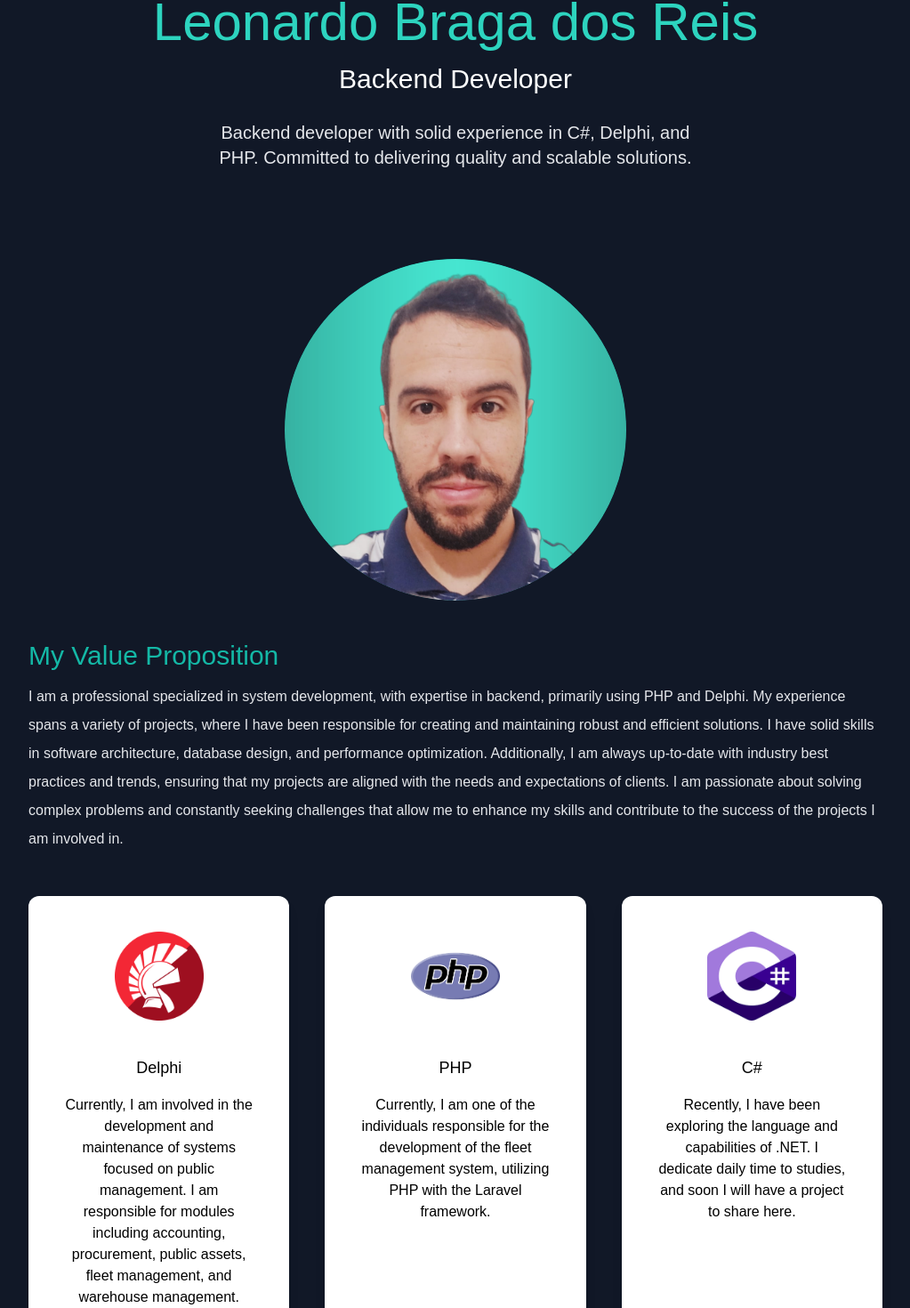
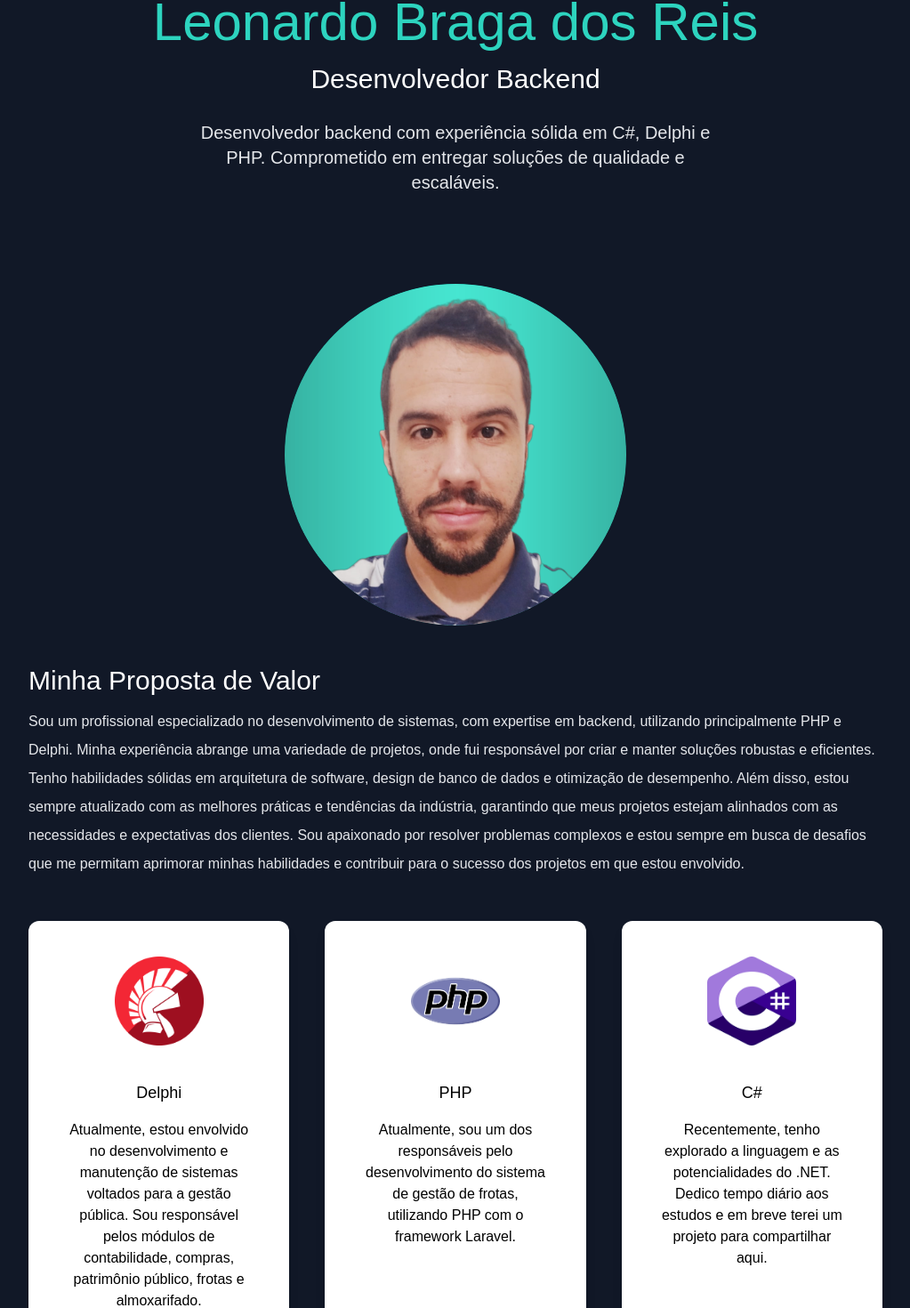
Before and after one commit to leoReiis/Portfolio, a Next.js app: page / in a window 1280 px wide. Shown: the part 209-1679 px from the top of the page at 89% size, without its empty margins (128-1151 px from the left). Built offline with nearby package versions, Linux system fonts and the light colour scheme.

Commit message:
[Hotfix] Bug tags

```diff
--- a/pages/index.js
+++ b/pages/index.js
@@ -1,4 +1,5 @@
 import Head from "next/head";
+import { useEffect } from "react";
 import { AiFillGithub, AiFillLinkedin } from "react-icons/ai";
 import { BsFillMoonStarsFill } from "react-icons/bs";
 import { BsApple } from "react-icons/bs";
@@ -15,7 +16,7 @@ import web4 from "../public/web4.png";
 
 export default function Home() {
   const [darkMode, setDarkMode] = useState(true);
-  const [language, setLanguage] = useState(true);
+  const [language, setLanguage] = useState(false);
 
   return (
     <div className={darkMode ? "dark" : ""}>
@@ -55,27 +56,33 @@ export default function Home() {
             <h2 className="text-5xl py-2 text-teal-600 font-medium dark:text-teal-400 md:text-6xl">
               Leonardo Braga dos Reis
             </h2>
+
+            {language ? (
               <h3 className="text-2xl py-2 dark:text-white md:text-3xl">
-              {language ? (
                 <div>Backend Developer</div>
+              </h3>
             ) : (
+              <h3 className="text-2xl py-2 dark:text-white md:text-3xl">
                 <div>Desenvolvedor Backend</div>
+              </h3>
             )}
-            </h3>
-            <p className="text-md py-5 leading-8 text-gray-800 dark:text-gray-200 max-w-xl mx-auto md:text-xl">
+
             {language ? (
               <div>
+                <p className="text-md py-5 leading-8 text-gray-800 dark:text-gray-200 max-w-xl mx-auto md:text-xl">
                   Backend developer with solid experience in C#, Delphi, and
                   PHP. Committed to delivering quality and scalable solutions.
+                </p>
               </div>
             ) : (
               <div>
+                <p className="text-md py-5 leading-8 text-gray-800 dark:text-gray-200 max-w-xl mx-auto md:text-xl">
                   Desenvolvedor backend com experiência sólida em C#, Delphi e
                   PHP. Comprometido em entregar soluções de qualidade e
                   escaláveis.
+                </p>
               </div>
             )}
-            </p>
 
             <div className="mx-auto bg-gradient-to-b from-teal-500 rounded-full w-80 h-80 relative overflow-hidden mt-20 md:h-96 md:w-96">
               <Image src={profile} layout="fill" objectFit="cover" />
@@ -84,18 +91,21 @@ export default function Home() {
         </section>
         <section>
           <div>
-            <h3 className="text-3xl py-1 dark:text-white ">
             <span className="text-teal-500">
               {language ? (
+                <h3 className="text-3xl py-1 dark:text-white ">
                   <div>My Value Proposition</div>
+                </h3>
               ) : (
+                <h3 className="text-3xl py-1 dark:text-white ">
                   <div> Minha Proposta de Valor</div>
+                </h3>
               )}
             </span>
-            </h3>
-            <p className="text-md py-2 leading-8 text-gray-800 dark:text-gray-200">
+
             {language ? (
               <div>
+                <p className="text-md py-2 leading-8 text-gray-800 dark:text-gray-200">
                   I am a professional specialized in system development, with
                   expertise in backend, primarily using PHP and Delphi. My
                   experience spans a variety of projects, where I have been
@@ -108,9 +118,11 @@ export default function Home() {
                   problems and constantly seeking challenges that allow me to
                   enhance my skills and contribute to the success of the
                   projects I am involved in.
+                </p>
               </div>
             ) : (
               <div>
+                <p className="text-md py-2 leading-8 text-gray-800 dark:text-gray-200">
                   Sou um profissional especializado no desenvolvimento de
                   sistemas, com expertise em backend, utilizando principalmente
                   PHP e Delphi. Minha experiência abrange uma variedade de
@@ -124,69 +136,76 @@ export default function Home() {
                   problemas complexos e estou sempre em busca de desafios que me
                   permitam aprimorar minhas habilidades e contribuir para o
                   sucesso dos projetos em que estou envolvido.
+                </p>
               </div>
             )}
-            </p>
           </div>
           <div className="lg:flex gap-10">
             <div className="text-center shadow-lg p-10 rounded-xl my-10  dark:bg-white flex-1">
               <Image src={delphi} width={100} height={100} />
               <h3 className="text-lg font-medium pt-8 pb-2  ">Delphi</h3>
-              <p className="py-2">
+
               {language ? (
                 <div>
+                  <p className="py-2">
                     Currently, I am involved in the development and maintenance
                     of systems focused on public management. I am responsible
                     for modules including accounting, procurement, public
                     assets, fleet management, and warehouse management.
+                  </p>
                 </div>
               ) : (
                 <div>
+                  <p className="py-2">
                     Atualmente, estou envolvido no desenvolvimento e manutenção
                     de sistemas voltados para a gestão pública. Sou responsável
                     pelos módulos de contabilidade, compras, patrimônio público,
                     frotas e almoxarifado.
+                  </p>
                 </div>
               )}
-              </p>
             </div>
             <div className="text-center shadow-lg p-10 rounded-xl my-10 dark:bg-white flex-1">
               <Image src={php} width={100} height={100} />
               <h3 className="text-lg font-medium pt-8 pb-2 ">PHP</h3>
-              <p className="py-2">
               {language ? (
                 <div>
+                  <p className="py-2">
                     Currently, I am one of the individuals responsible for the
                     development of the fleet management system, utilizing PHP
                     with the Laravel framework.
+                  </p>
                 </div>
               ) : (
                 <div>
+                  <p className="py-2">
                     Atualmente, sou um dos responsáveis pelo desenvolvimento do
                     sistema de gestão de frotas, utilizando PHP com o framework
                     Laravel.
+                  </p>
                 </div>
               )}
-              </p>
             </div>
             <div className="text-center shadow-lg p-10 rounded-xl my-10 dark:bg-white flex-1">
               <Image src={csharp} width={100} height={100} />
               <h3 className="text-lg font-medium pt-8 pb-2 ">C#</h3>
-              <p className="py-2">
               {language ? (
                 <div>
+                  <p className="py-2">
                     Recently, I have been exploring the language and
                     capabilities of .NET. I dedicate daily time to studies, and
                     soon I will have a project to share here.
+                  </p>
                 </div>
               ) : (
+                <p className="py-2">
                   <div>
                     Recentemente, tenho explorado a linguagem e as
                     potencialidades do .NET. Dedico tempo diário aos estudos e
                     em breve terei um projeto para compartilhar aqui.
                   </div>
+                </p>
               )}
-              </p>
             </div>
           </div>
         </section>
@@ -197,7 +216,7 @@ export default function Home() {
             </h3>
             {language ? (
               <p className="text-md py-2 leading-8 text-gray-800 dark:text-gray-200">
-                Since the beginning of my career, I have worked with{" "}
+                Since the beginning of my career, I have worked with
                 <span className="text-teal-500"> proprietary </span>
                 systems. However, I have set aside time to develop some personal
                 projects and build my portfolio. Through these projects, I aim
```
Lines whose indentation alone changed are shown as unchanged.
